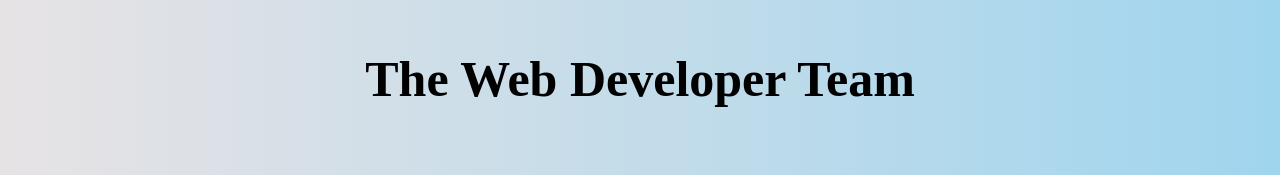
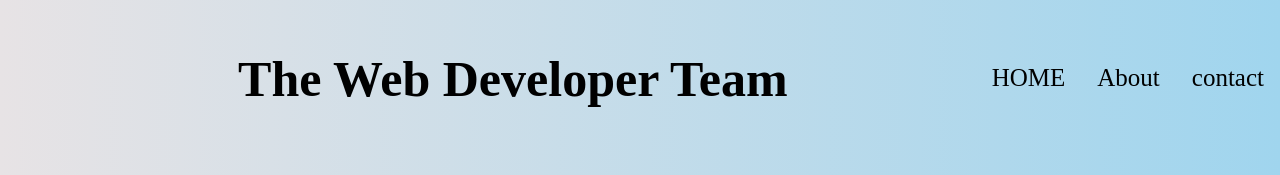
Before and after one commit to GSG-K3/AKDN-project, a plain HTML site: page team.html in a window 1280 px wide. Shown: the top 175 px of the page. Drawn offline with Linux system fonts and the light colour scheme.

Commit message:
edit the all  file

```diff
--- a/team.html
+++ b/team.html
@@ -10,7 +10,12 @@
     <link rel="stylesheet" href="teamCss.css">
 </head>
 <body>
+  <div class="topnav">
+    <a href="file:///home/kholoud/AKDN-project/contact.html">contact</a>
+    <a href="file:///home/kholoud/AKDN-project/about.html"target="_self">About</a>
+    <a href="file:///home/kholoud/AKDN-project/index.html" target="_self">HOME</a>
 
+</div>
 
     <h1 class="teamH1"> The Web  Developer Team</h1>
 
--- a/teamCss.css
+++ b/teamCss.css
@@ -7,6 +7,30 @@
       background :  linear-gradient(to right,#e7e3e5,#a0d5ee);
 
   }
+
+.cont {
+  position: absolute;
+  margin: 20px;
+  width: 100%;
+
+
+
+}
+.topnav a {
+ right: 10px;
+  float: right;
+  color:black;
+  text-align: center;
+  justify-content: end;
+  padding: 14px 16px;
+  text-decoration: none;
+  font-size:25px;
+}
+
+.topnav a:hover {
+  background-color: #ddd;
+  color: black;
+}
  html {
     box-sizing: border-box;
 
```
Also changed, not shown: contact.html (+1 -1 lines), index.html (+1 -1 lines).
